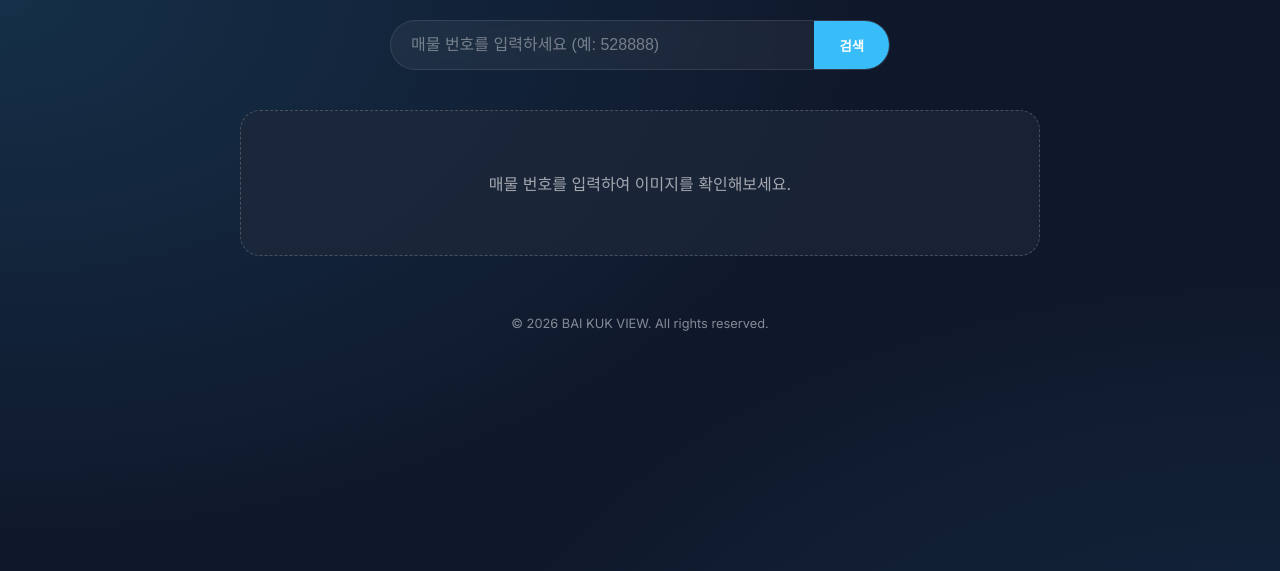
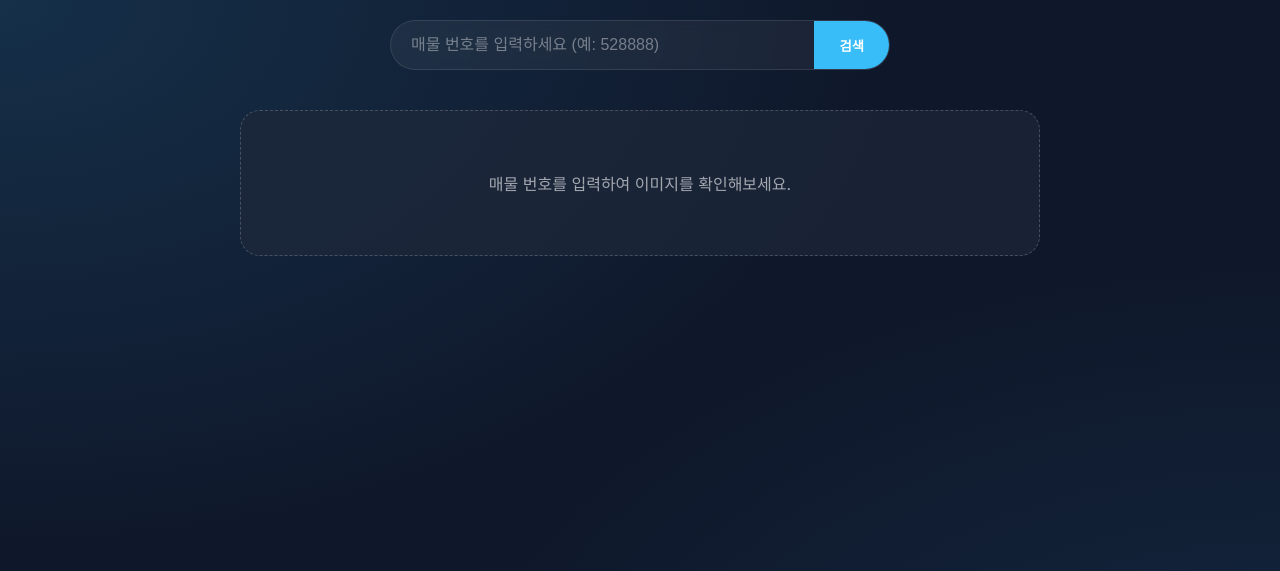
Before and after one commit to mhale45/maemul-image, a Python web app: template templates/index.html in a window 1280 px wide. Shown: the top 571 px of the page. Run offline with Jinja, Linux system fonts and the light colour scheme; the template is opened without the code that fills it, so the values that code supplies are empty.

Commit message:
수동 업데이트

```diff
--- a/templates/index.html
+++ b/templates/index.html
@@ -238,10 +238,6 @@
             <p>매물 번호를 입력하여 이미지를 확인해보세요.</p>
         </div>
         {% endif %}
-
-        <footer>
-            <p>&copy; 2026 BAI KUK VIEW. All rights reserved.</p>
-        </footer>
     </div>
 </body>
 
```
